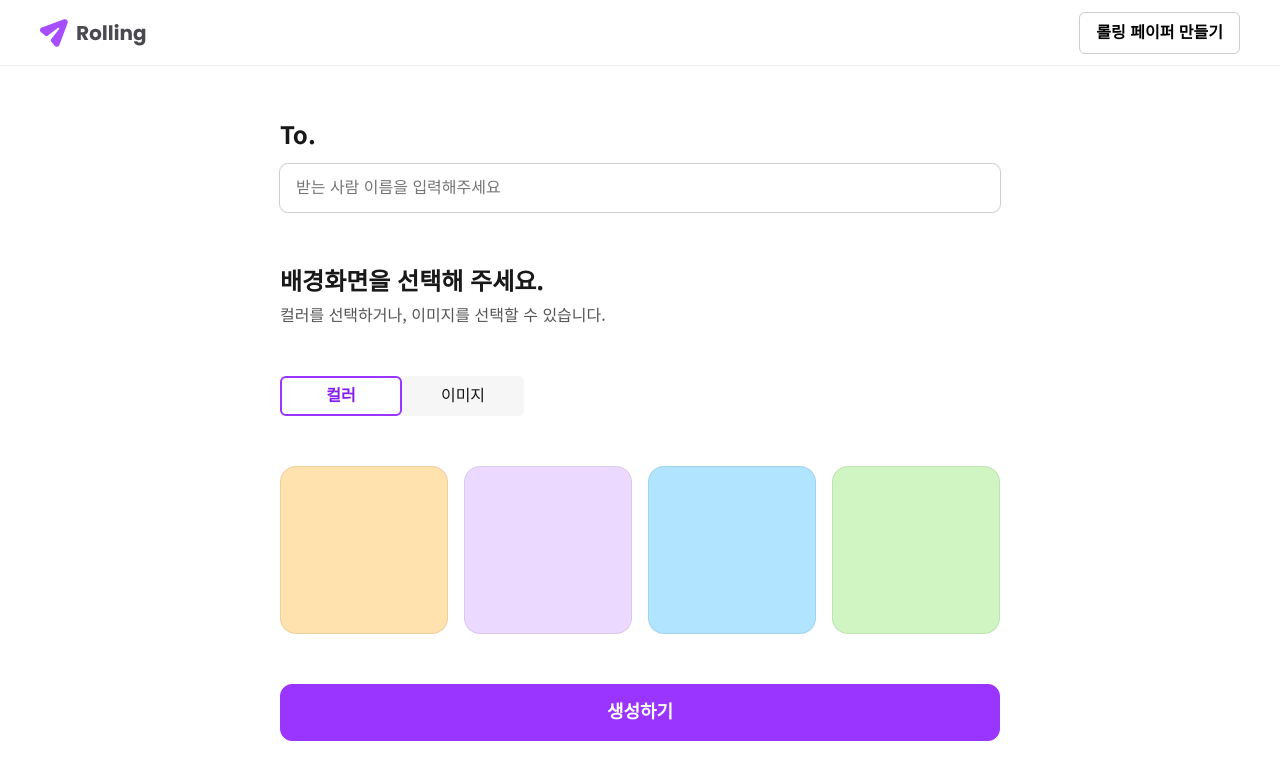
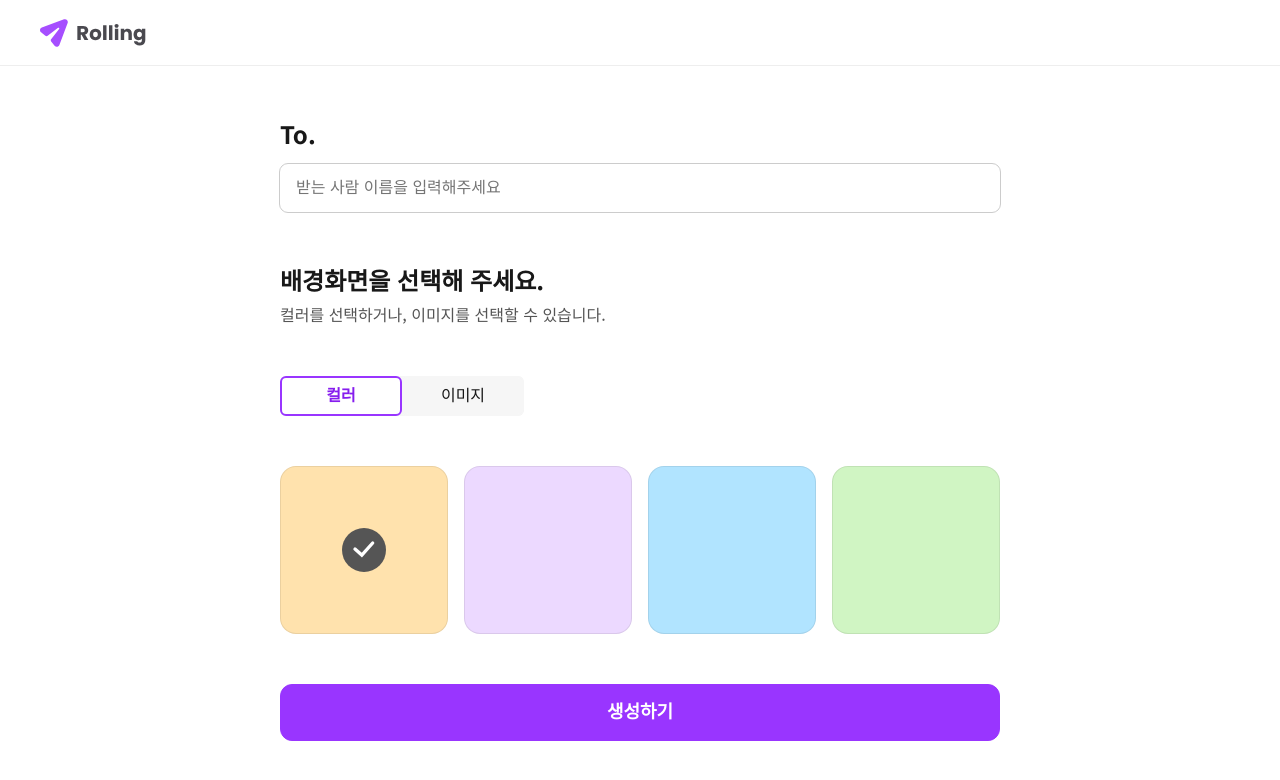
Before and after one commit to naya-h2/PART2-NDHH, a React (Vite) app: page /post in a window 1280 px wide. Shown: the top 780 px of the page. Built offline with nearby package versions, Linux system fonts and the light colour scheme; a web font is replaced by a local one.

Commit message:
refactor: 컴포넌트 수정사항 반영해서 페이지 수정

```diff
--- a/src/pages/CreatePage.jsx
+++ b/src/pages/CreatePage.jsx
@@ -17,7 +17,7 @@ function CreatePage() {
 
   return (
     <PageContainer>
-      <Header />
+      <Header hideButton />
       <BodyContainer>
         <InputContainer>
           <InputTitle>To.</InputTitle>
@@ -31,14 +31,14 @@ function CreatePage() {
         <OptionContainer>
           {selectedType === "color" ? (
             <>
-              <Option color="Orange" />
+              <Option color="Orange" check />
               <Option color="Purple" />
               <Option color="Blue" />
               <Option color="Green" />
             </>
           ) : (
             <>
-              <Option src={chooseImg} />
+              <Option src={chooseImg} check />
               <Option src={chooseImg} />
               <Option src={chooseImg} />
               <Option src={chooseImg} />
```
